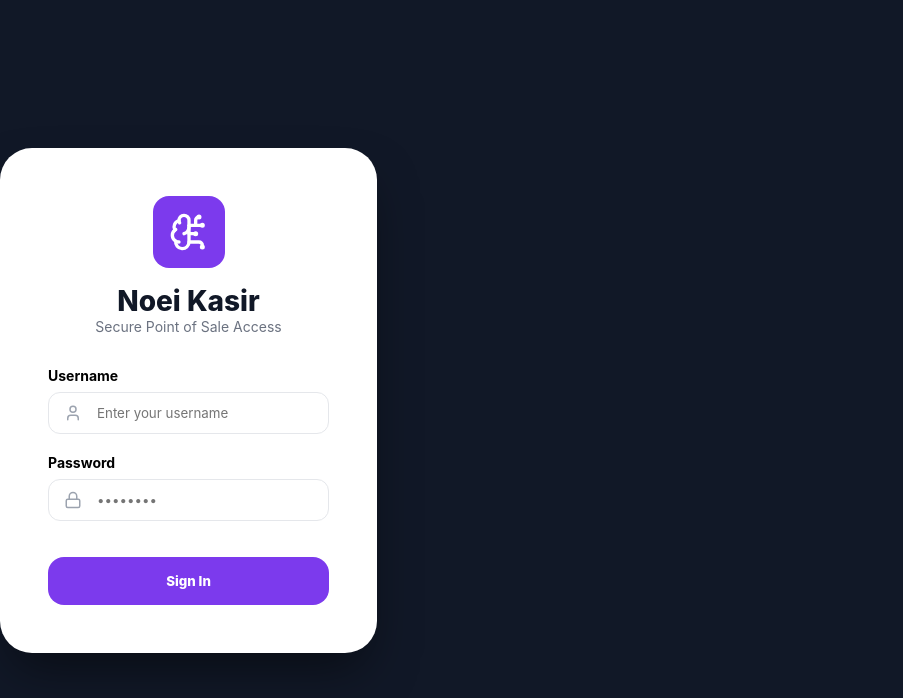
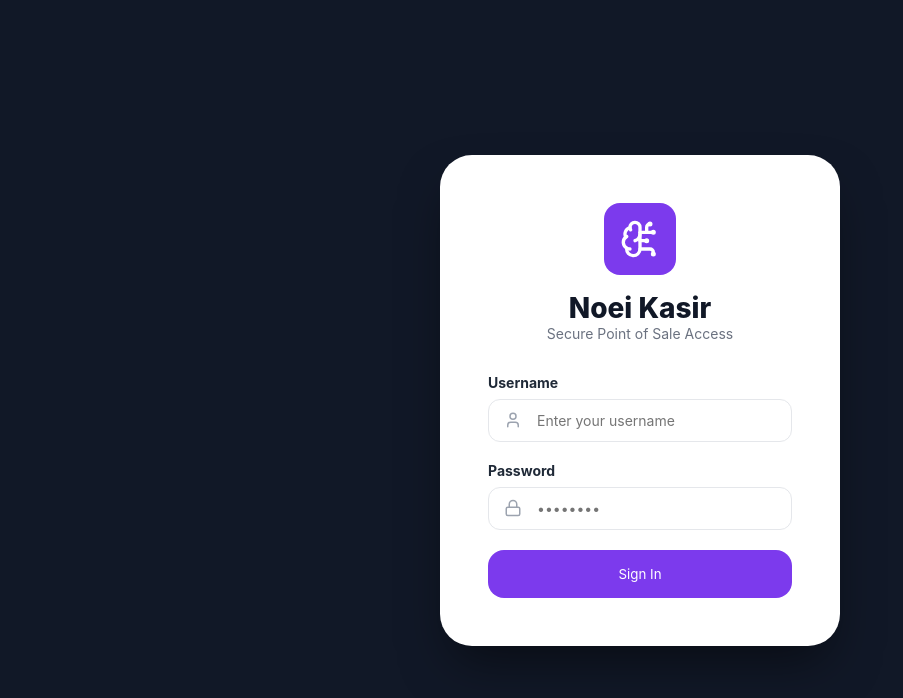
Before and after one commit to id-baitybites/noei_kasir, a React (Vite) app in the folder frontend/: page /login in a window 1280 px wide. Shown: the top 698 px of the page, without its empty margins (0-903 px from the left). Built offline with nearby package versions, Linux system fonts and the light colour scheme; no server answers.

Commit message:
style: migrate inline styles to dedicated SCSS files for Login and POS

```diff
--- a/frontend/src/pages/Login.jsx
+++ b/frontend/src/pages/Login.jsx
@@ -2,7 +2,7 @@ import React, { useState } from 'react';
 import { useNavigate } from 'react-router-dom';
 import { authApi } from '../api';
 import { BrainCircuit, Lock, User, AlertCircle } from 'lucide-react';
-import '../styles/App.scss'; // Reuse variables
+import '../styles/Login.scss';
 
 const Login = ({ onLogin }) => {
   const [username, setUsername] = useState('');
@@ -34,69 +34,32 @@ const Login = ({ onLogin }) => {
   };
 
   return (
-    <div className="login-container" style={{
-      height: '100vh',
-      display: 'flex',
-      alignItems: 'center',
-      justifyContent: 'center',
-      background: '#111827'
-    }}>
-      <div className="login-card" style={{
-        background: 'white',
-        padding: '3rem',
-        borderRadius: '2rem',
-        width: '100%',
-        maxWdith: '400px',
-        boxShadow: '0 25px 50px -12px rgba(0, 0, 0, 0.5)'
-      }}>
-        <div style={{ textAlign: 'center', marginBottom: '2rem' }}>
-          <div style={{
-            display: 'inline-flex',
-            background: '#7c3aed',
-            padding: '1rem',
-            borderRadius: '1rem',
-            color: 'white',
-            marginBottom: '1rem'
-          }}>
+    <div className="login-container">
+      <div className="login-card">
+        <div className="login-header">
+          <div className="icon-wrapper">
             <BrainCircuit size={40} />
           </div>
-          <h1 style={{ fontSize: '1.75rem', fontWeight: 800, color: '#111827' }}>Noei Kasir</h1>
-          <p style={{ color: '#6b7280', fontSize: '0.875rem' }}>Secure Point of Sale Access</p>
+          <h1>Noei Kasir</h1>
+          <p>Secure Point of Sale Access</p>
         </div>
 
         {error && (
-          <div style={{
-            background: '#fef2f2',
-            color: '#ef4444',
-            padding: '0.75rem',
-            borderRadius: '0.75rem',
-            marginBottom: '1.5rem',
-            fontSize: '0.875rem',
-            display: 'flex',
-            alignItems: 'center',
-            gap: '0.5rem'
-          }}>
+          <div className="login-error">
             <AlertCircle size={16} />
             {error}
           </div>
         )}
 
-        <form onSubmit={handleSubmit} style={{ display: 'flex', flexDirection: 'column', gap: '1.25rem' }}>
+        <form onSubmit={handleSubmit} className="login-form">
           <div className="form-group">
-            <label style={{ display: 'block', fontSize: '0.875rem', fontWeight: 700, marginBottom: '0.5rem' }}>Username</label>
-            <div style={{ position: 'relative' }}>
-              <User style={{ position: 'absolute', left: '1rem', top: '50%', transform: 'translateY(-50%)', color: '#9ca3af' }} size={18} />
+            <label>Username</label>
+            <div className="input-wrapper">
+              <User className="input-icon" size={18} />
               <input
                 required
                 type="text"
                 placeholder="Enter your username"
-                style={{
-                  width: '100%',
-                  padding: '0.75rem 1rem 0.75rem 3rem',
-                  borderRadius: '0.75rem',
-                  border: '1px solid #e5e7eb',
-                  outline: 'none'
-                }}
                 value={username}
                 onChange={(e) => setUsername(e.target.value)}
               />
@@ -104,20 +67,13 @@ const Login = ({ onLogin }) => {
           </div>
 
           <div className="form-group">
-            <label style={{ display: 'block', fontSize: '0.875rem', fontWeight: 700, marginBottom: '0.5rem' }}>Password</label>
-            <div style={{ position: 'relative' }}>
-              <Lock style={{ position: 'absolute', left: '1rem', top: '50%', transform: 'translateY(-50%)', color: '#9ca3af' }} size={18} />
+            <label>Password</label>
+            <div className="input-wrapper">
+              <Lock className="input-icon" size={18} />
               <input
                 required
                 type="password"
                 placeholder="••••••••"
-                style={{
-                  width: '100%',
-                  padding: '0.75rem 1rem 0.75rem 3rem',
-                  borderRadius: '0.75rem',
-                  border: '1px solid #e5e7eb',
-                  outline: 'none'
-                }}
                 value={password}
                 onChange={(e) => setPassword(e.target.value)}
               />
@@ -127,17 +83,7 @@ const Login = ({ onLogin }) => {
           <button
             disabled={loading}
             type="submit"
-            style={{
-              background: '#7c3aed',
-              color: 'white',
-              padding: '1rem',
-              borderRadius: '1rem',
-              fontWeight: 800,
-              border: 'none',
-              cursor: 'pointer',
-              marginTop: '1rem',
-              transition: 'background 0.2s'
-            }}
+            className="submit-btn"
           >
             {loading ? 'Authenticating...' : 'Sign In'}
           </button>
--- a/frontend/src/pages/POS.jsx
+++ b/frontend/src/pages/POS.jsx
@@ -95,15 +95,10 @@ const POS = () => {
             <button
               className="notification-bell lg-hidden"
               onClick={() => setIsCartOpen(true)}
-              style={{ position: 'relative', border: 'none', cursor: 'pointer' }}
             >
               <ShoppingCart size={20} />
               {cart.length > 0 && (
-                <span style={{
-                  position: 'absolute', top: -5, right: -5, background: '#7c3aed',
-                  color: 'white', borderRadius: '50%', width: 18, height: 18,
-                  fontSize: 10, display: 'flex', alignItems: 'center', justifyContent: 'center'
-                }}>
+                <span className="cart-badge">
                   {cart.length}
                 </span>
               )}
@@ -210,8 +205,8 @@ const POS = () => {
 
         <div className="cart-items">
           {cart.length === 0 ? (
-            <div style={{ textAlign: 'center', padding: '3rem 0', color: '#9ca3af' }}>
-              <ShoppingCart size={48} style={{ opacity: 0.2, marginBottom: '1rem' }} />
+            <div className="empty-cart">
+              <ShoppingCart size={48} />
               <p>Your cart is empty</p>
             </div>
           ) : (
@@ -228,7 +223,7 @@ const POS = () => {
                   </div>
                   <div className="options">
                     <span>Size: <b>45</b></span>
-                    <span>Color: <div style={{ width: 12, height: 12, background: '#111827', borderRadius: 2 }}></div></span>
+                    <span>Color: <div className="color-indicator"></div></span>
                   </div>
                 </div>
                 <div className="item-price-qty">
@@ -246,7 +241,7 @@ const POS = () => {
 
         <div className="checkout-summary">
           <div className="discount-banner">
-             <div style={{ display: 'flex', alignItems: 'center', gap: '0.5rem' }}>
+             <div className="discount-info">
                 <Tag size={16} color="#7c3aed" />
                 <span>Discount 10%</span>
              </div>
--- a/frontend/src/styles/App.scss
+++ b/frontend/src/styles/App.scss
@@ -144,6 +144,13 @@ body {
   }
 }
 
+.auth-layout {
+  flex: 1;
+  display: flex;
+  flex-direction: column;
+  width: 100%;
+}
+
 .content-area {
   flex: 1;
   padding: 2.5rem;
@@ -187,6 +194,25 @@ body {
         align-items: center;
         justify-content: center;
         cursor: pointer;
+        position: relative;
+
+        .cart-badge {
+          position: absolute;
+          top: -5px;
+          right: -5px;
+          background: $primary-color;
+          color: white;
+          border-radius: 50%;
+          width: 18px;
+          height: 18px;
+          font-size: 10px;
+          display: flex;
+          align-items: center;
+          justify-content: center;
+          font-weight: 800;
+          box-shadow: 0 2px 5px rgba(124, 58, 237, 0.3);
+          border: 2px solid white;
+        }
       }
 
       .user-profile {
@@ -392,6 +418,17 @@ body {
     flex-direction: column;
     gap: 1.5rem;
     margin-bottom: 2rem;
+
+    .empty-cart {
+      text-align: center;
+      padding: 3rem 0;
+      color: #9ca3af;
+
+      svg {
+        opacity: 0.2;
+        margin-bottom: 1rem;
+      }
+    }
   }
 
   .checkout-summary {
@@ -432,6 +469,12 @@ body {
         font-weight: 700;
         box-shadow: 0 2px 10px rgba(0,0,0,0.02);
 
+        .discount-info {
+          display: flex;
+          align-items: center;
+          gap: 0.5rem;
+        }
+
         .change-btn {
             color: $text-muted;
             font-size: 0.75rem;
--- /dev/null
+++ b/frontend/src/styles/Login.scss
@@ -0,0 +1,122 @@
+@import 'variables';
+
+.login-container {
+  height: 100vh;
+  display: flex;
+  align-items: center;
+  justify-content: center;
+  background: #111827;
+  width: 100%;
+}
+
+.login-card {
+  background: white;
+  padding: 3rem;
+  border-radius: 2rem;
+  width: 90%;
+  max-width: 400px;
+  box-shadow: 0 25px 50px -12px rgba(0, 0, 0, 0.5);
+
+  .login-header {
+    text-align: center;
+    margin-bottom: 2rem;
+
+    .icon-wrapper {
+      display: inline-flex;
+      background: $primary-color;
+      padding: 1rem;
+      border-radius: 1rem;
+      color: white;
+      margin-bottom: 1rem;
+    }
+
+    h1 {
+      font-size: 1.75rem;
+      font-weight: 800;
+      color: #111827;
+    }
+
+    p {
+      color: $text-muted;
+      font-size: 0.875rem;
+    }
+  }
+
+  .login-error {
+    background: #fef2f2;
+    color: #ef4444;
+    padding: 0.75rem;
+    border-radius: 0.75rem;
+    margin-bottom: 1.5rem;
+    font-size: 0.875rem;
+    display: flex;
+    align-items: center;
+    gap: 0.5rem;
+  }
+
+  .login-form {
+    display: flex;
+    flex-direction: column;
+    gap: 1.25rem;
+
+    .form-group {
+      display: flex;
+      flex-direction: column;
+      gap: 0.5rem;
+
+      label {
+        font-size: 0.875rem;
+        font-weight: 700;
+        color: $text-main;
+      }
+
+      .input-wrapper {
+        position: relative;
+
+        .input-icon {
+          position: absolute;
+          left: 1rem;
+          top: 50%;
+          transform: translateY(-50%);
+          color: #9ca3af;
+        }
+
+        input {
+          width: 100%;
+          padding: 0.75rem 1rem 0.75rem 3rem;
+          border-radius: 0.75rem;
+          border: 1px solid #e5e7eb;
+          outline: none;
+          font-size: 0.875rem;
+          transition: border-color 0.2s;
+
+          &:focus {
+            border-color: $primary-color;
+          }
+        }
+      }
+    }
+
+    .submit-btn {
+      background: $primary-color;
+      color: white;
+      padding: 1rem;
+      border-radius: 1rem;
+      fontWeight: 800;
+      border: none;
+      cursor: pointer;
+      marginTop: 1rem;
+      transition: all 0.2s;
+
+      &:hover {
+        background: darken($primary-color, 10%);
+        transform: translateY(-1px);
+      }
+
+      &:disabled {
+        opacity: 0.7;
+        cursor: not-allowed;
+      }
+    }
+  }
+}
--- a/frontend/src/styles/POS.scss
+++ b/frontend/src/styles/POS.scss
@@ -182,10 +182,20 @@
 
       span {
         color: $text-muted;
+        display: flex;
+        align-items: center;
+        gap: 0.25rem;
       }
 
       b {
         color: $text-main;
+      }
+
+      .color-indicator {
+        width: 12px;
+        height: 12px;
+        background: $text-main;
+        border-radius: 2px;
       }
     }
   }
```
